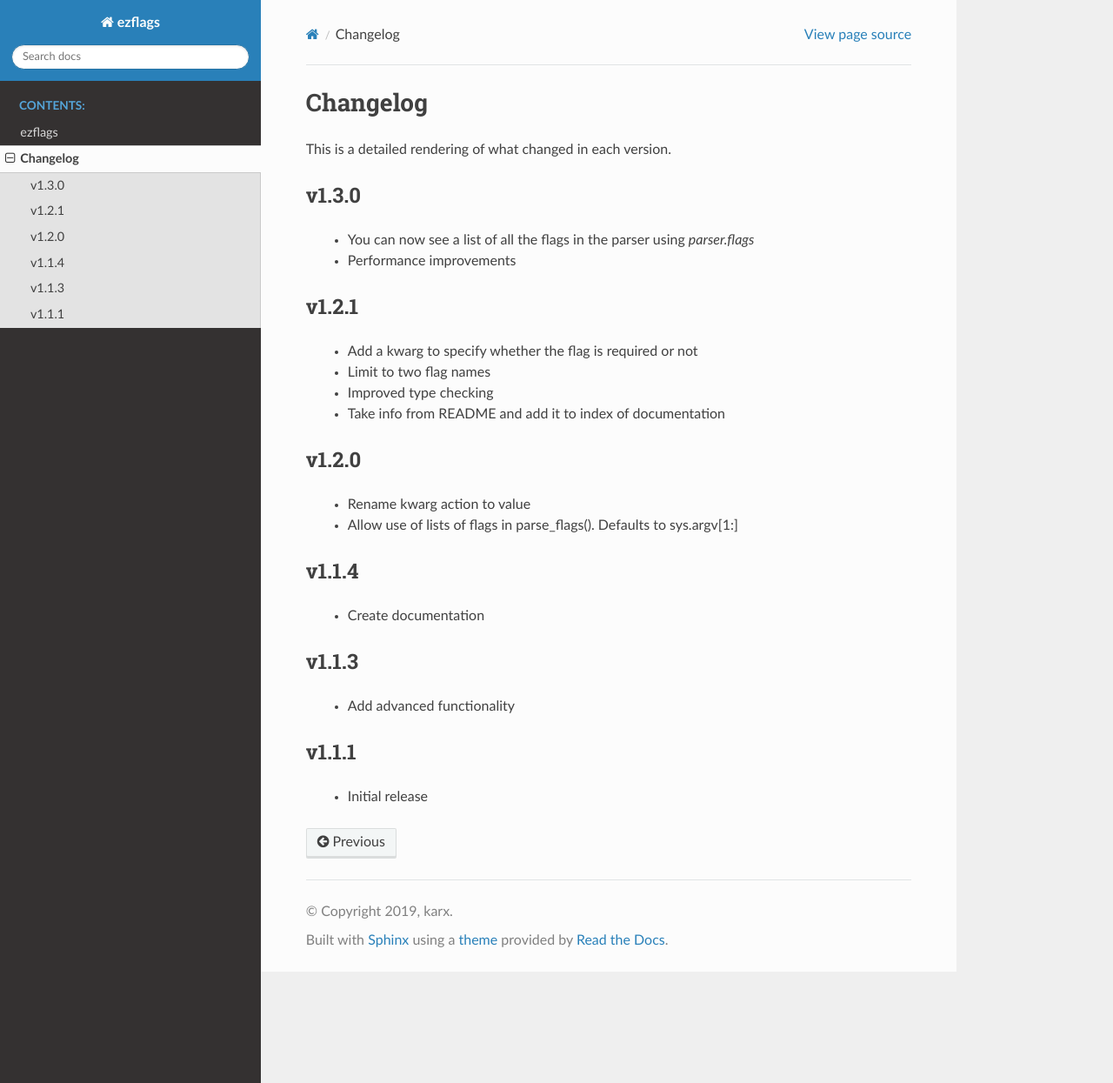
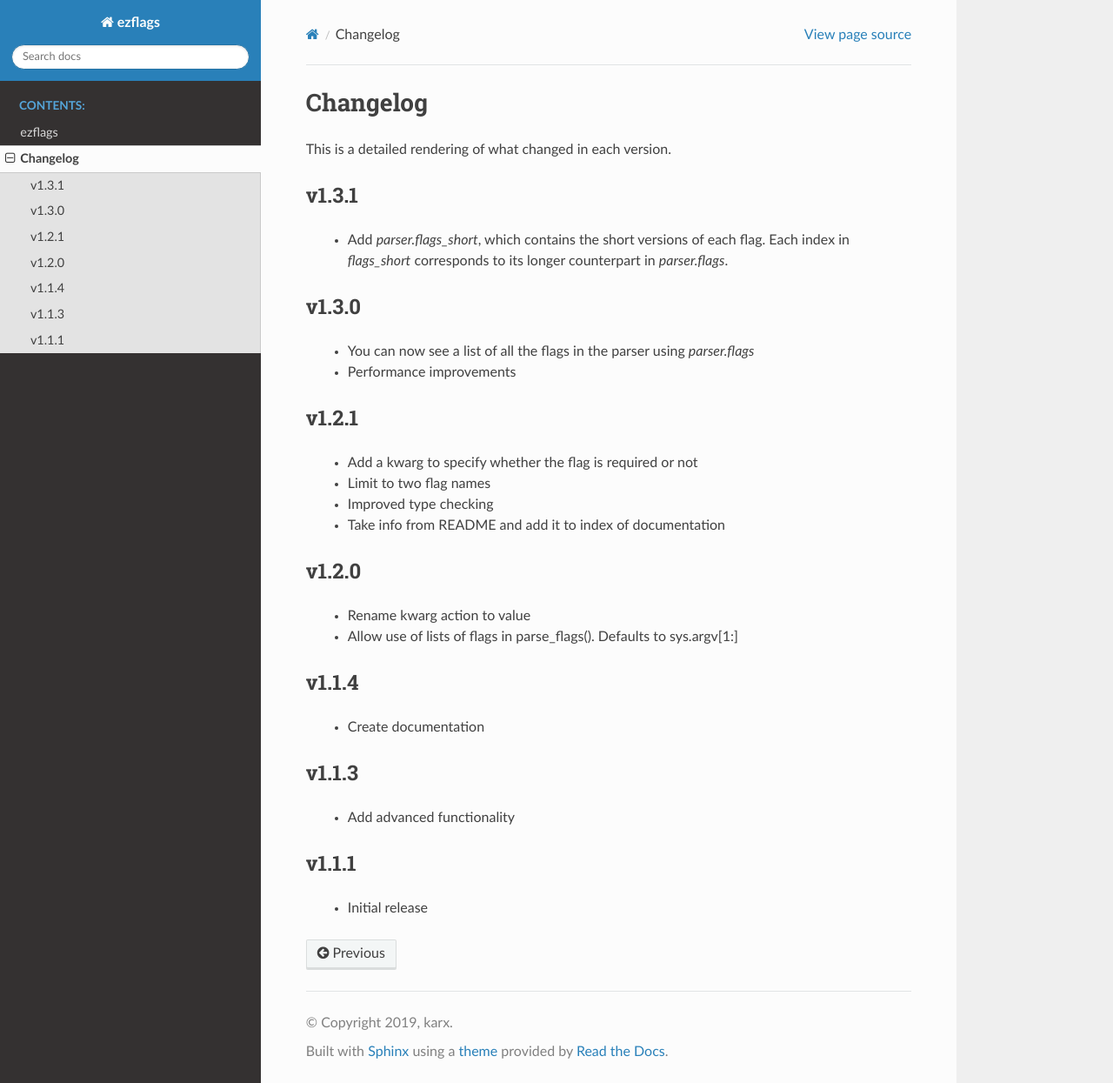
Before and after one commit to karx1/ezflags, a Sphinx documentation site: the page built from docs/source/changelog.rst, in a window 1280 px wide and 1245 px high. Shown: the whole window at 87% size. Built offline with Sphinx 7.4.7 and the Read the Docs theme 2.0.0, drawn with Linux system fonts in a browser that asks for light colours.

Commit message:
Update changelog

```diff
--- a/docs/source/changelog.rst
+++ b/docs/source/changelog.rst
@@ -2,6 +2,12 @@ Changelog
 =========
 
 This is a detailed rendering of what changed in each version.
+
+.. _vp1p3p1:
+
+v1.3.1
+-------
+ - Add `parser.flags_short`, which contains the short versions of each flag. Each index in `flags_short` corresponds to its longer counterpart in `parser.flags`.
 
 .. _vp1p3p0:
 
```
